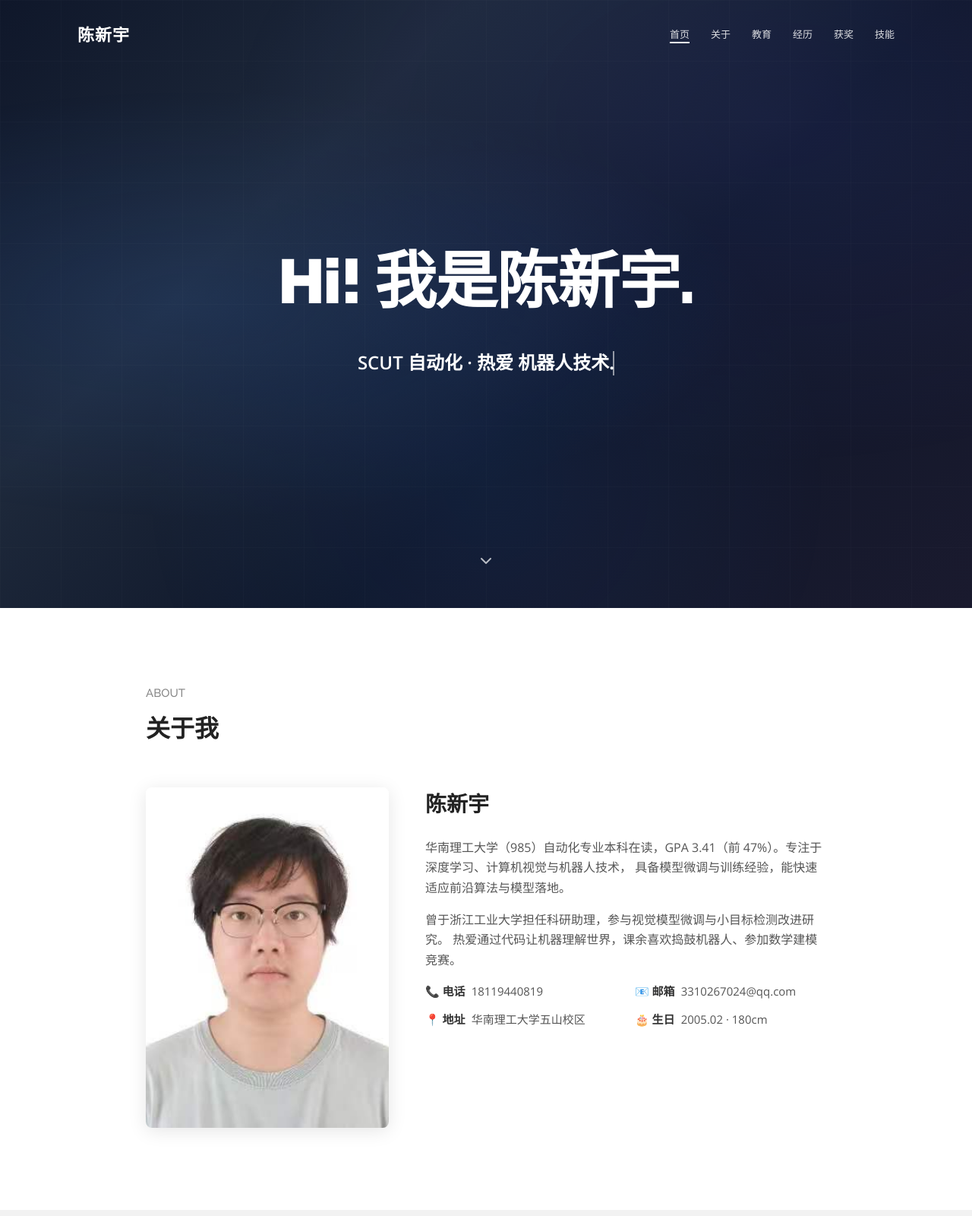
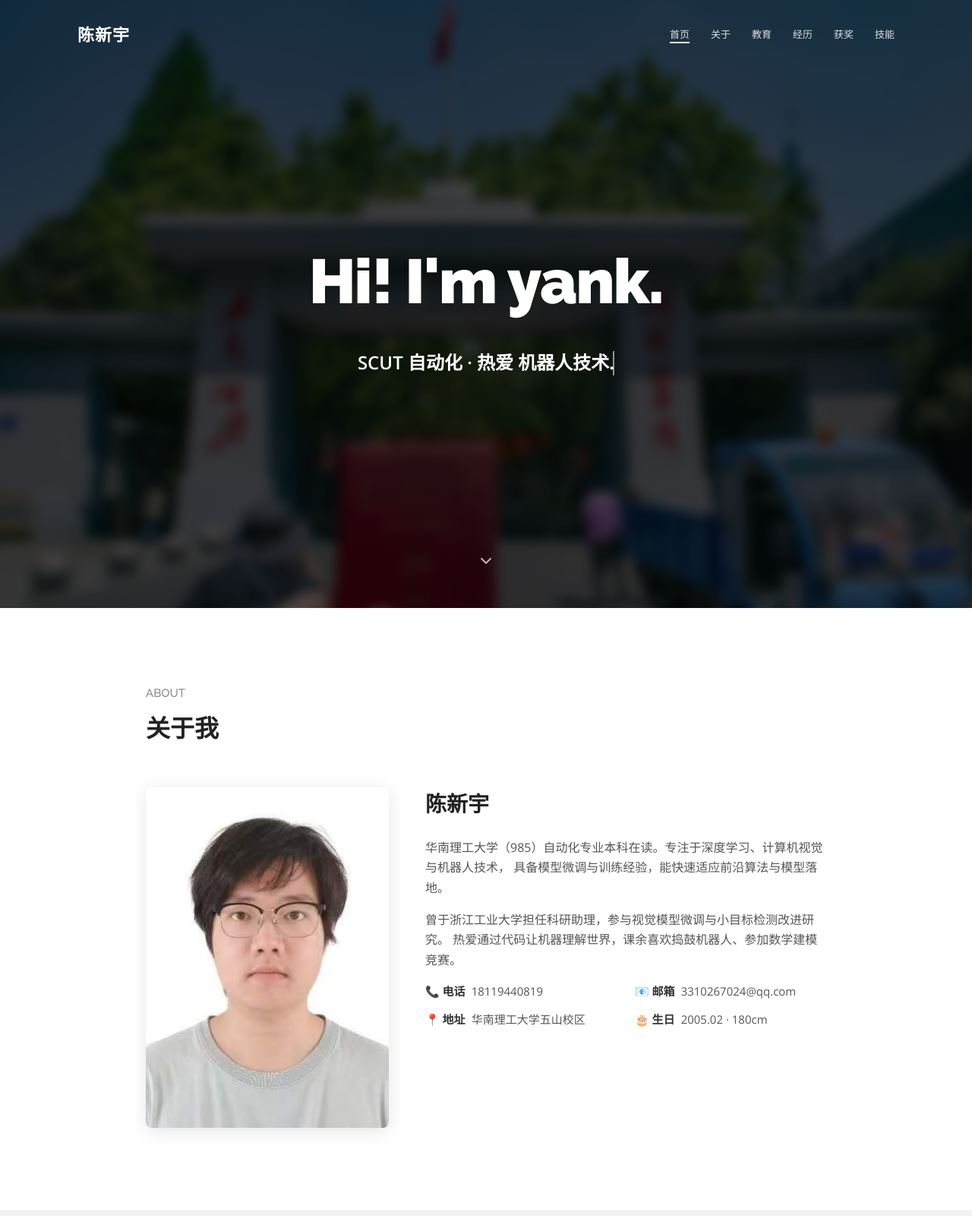
Before and after one commit to Cxyunk/homepage, a plain HTML site: page index.html in a window 1280 px wide. Shown: the top 1600 px of the page at 76% size. Drawn offline with nearby package versions, Linux system fonts and the light colour scheme.

Commit message:
更新背景、名字、GPA和获奖

```diff
--- a/index.html
+++ b/index.html
@@ -98,29 +98,19 @@
         /* ===== Banner / Hero ===== */
         .banner {
             width: 100%; min-height: 100vh;
-            background: linear-gradient(135deg, #0f172a 0%, #1e293b 30%, #0f172a 60%, #1a1a2e 100%);
             position: relative; overflow: hidden;
             display: flex; align-items: center; justify-content: center;
         }
         .banner::before {
+            content: ''; position: absolute; inset: -40px;
+            background: url('bg.jpg') center/cover no-repeat;
+            filter: blur(8px) brightness(0.45);
+            z-index: 0;
+        }
+        .banner::after {
             content: ''; position: absolute; inset: 0;
-            background:
-                radial-gradient(ellipse at 20% 50%, rgba(59,130,246,0.12) 0%, transparent 50%),
-                radial-gradient(ellipse at 80% 20%, rgba(99,102,241,0.10) 0%, transparent 50%),
-                radial-gradient(ellipse at 50% 80%, rgba(59,130,246,0.08) 0%, transparent 50%);
-            animation: bannerGlow 12s ease-in-out infinite;
-        }
-        @keyframes bannerGlow {
-            0%, 100% { opacity: 0.8; }
-            50% { opacity: 1.2; }
-        }
-        /* Subtle grid */
-        .banner::after {
-            content: ''; position: absolute; inset: 0; opacity: 0.04;
-            background-image:
-                linear-gradient(rgba(255,255,255,0.5) 1px, transparent 1px),
-                linear-gradient(90deg, rgba(255,255,255,0.5) 1px, transparent 1px);
-            background-size: 80px 80px;
+            background: rgba(0,0,0,0.25);
+            z-index: 1;
         }
 
         .banner-caption {
@@ -331,7 +321,7 @@
 <!-- ===== Banner / Hero ===== -->
 <section class="banner" id="home">
     <div class="banner-caption">
-        <h1>Hi! 我是陈新宇.</h1>
+        <h1>Hi! I'm yank.</h1>
         <p class="cd-headline clip">
             <span>SCUT 自动化 · 热爱</span>
             <span class="cd-words-wrapper">
@@ -365,7 +355,7 @@
                     <h2>陈新宇</h2>
                 </div>
                 <p>
-                    华南理工大学（985）自动化专业本科在读，GPA 3.41（前 47%）。专注于深度学习、计算机视觉与机器人技术，
+                    华南理工大学（985）自动化专业本科在读。专注于深度学习、计算机视觉与机器人技术，
                     具备模型微调与训练经验，能快速适应前沿算法与模型落地。
                 </p>
                 <p>
@@ -399,8 +389,7 @@
                 <span class="tc-date">2023.09 – 至今</span>
             </div>
             <div class="tc-body">
-                <p><strong>GPA：</strong>3.41（前 47%）</p>
-                <p style="margin-top:8px;"><strong>主修课程：</strong>自动控制原理、过程控制系统与仪表、运动控制系统、反馈控制基础、电路、微机原理、嵌入式系统、C++、电力电子技术、模拟电子技术基础、数字电子技术基础</p>
+                                <p style="margin-top:8px;"><strong>主修课程：</strong>自动控制原理、过程控制系统与仪表、运动控制系统、反馈控制基础、电路、微机原理、嵌入式系统、C++、电力电子技术、模拟电子技术基础、数字电子技术基础</p>
             </div>
         </div>
     </div>
@@ -504,6 +493,18 @@
             <div class="award-row reveal">
                 <span class="award-badge">2024</span>
                 <div class="award-text">华南理工大学赛元杯电子设计大赛 <strong>初级组三等奖</strong></div>
+            </div>
+            <div class="award-row reveal">
+                <span class="award-badge">2026</span>
+                <div class="award-text">美国大学生数学建模竞赛 <strong>Honorable Mention</strong></div>
+            </div>
+            <div class="award-row reveal">
+                <span class="award-badge">2026</span>
+                <div class="award-text">统计建模大赛 <strong>广东省一等奖</strong></div>
+            </div>
+            <div class="award-row reveal">
+                <span class="award-badge">2026</span>
+                <div class="award-text">华南理工大学智能控制大赛 <strong>高级组三等奖</strong></div>
             </div>
         </div>
     </div>
```
Also changed, not shown: bg.jpg (added).
